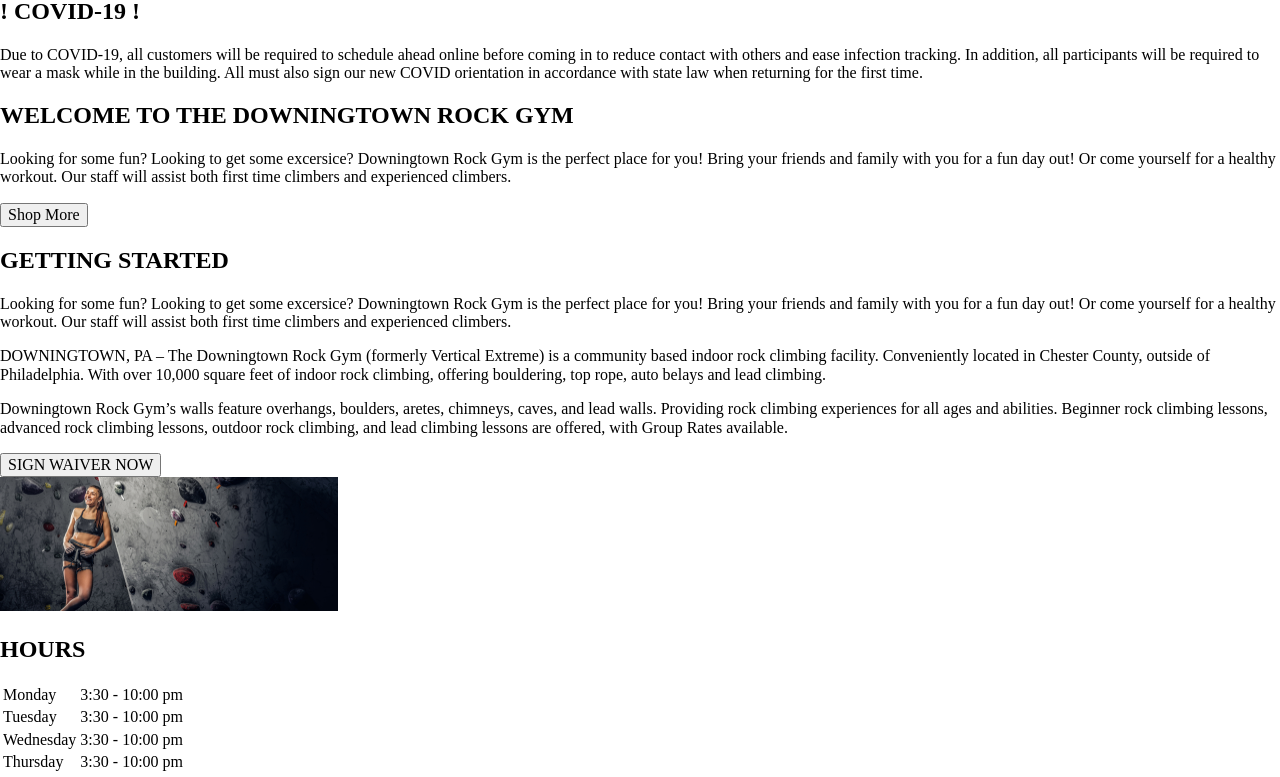
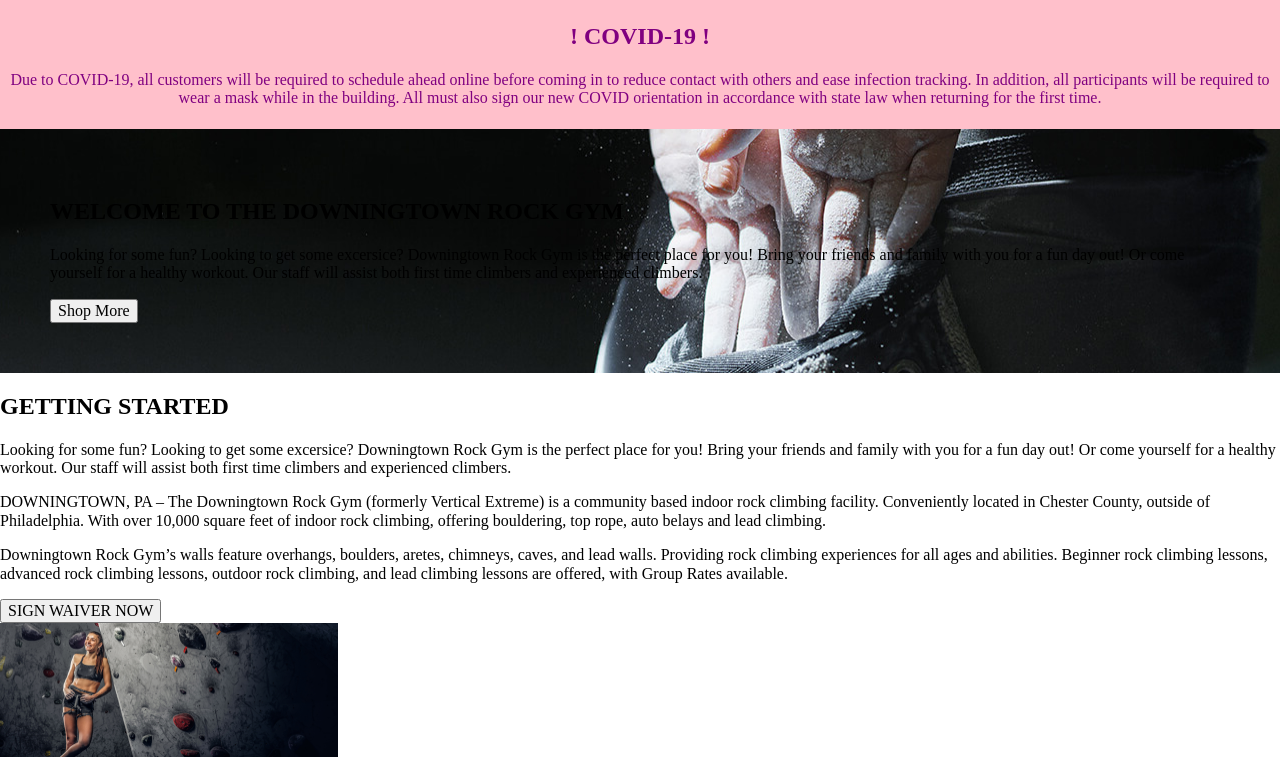
Before and after one commit to EricSweeney/Eric-Web-2-Final, a plain HTML site: page deploy/index.html in a window 1280 px wide. Shown: the part 159-936 px from the top of the page. Drawn offline with nearby package versions, Linux system fonts and the light colour scheme.

Commit message:
covid and hero SCSS begun

```diff
--- a/dev/scss/layout/_footer.scss
+++ b/dev/scss/layout/_footer.scss
@@ -1,3 +1,7 @@
 /* =============
     Footer
 ============= */
+
+footer{
+    background-color: darkblue;
+}
--- a/dev/scss/layout/_header.scss
+++ b/dev/scss/layout/_header.scss
@@ -1,3 +1,7 @@
 /* =============
     Header
 ============= */
+
+#header {
+    padding: 10px;
+}
--- /dev/null
+++ b/dev/scss/sections/_covid.scss
@@ -0,0 +1,9 @@
+/* COVID Warning */
+
+#covid {
+    width: auto;
+    text-align: center;
+    background-color: pink;
+    color: purple;
+    padding: 5px;
+}
--- /dev/null
+++ b/dev/scss/sections/_hero.scss
@@ -0,0 +1,8 @@
+
+
+#hero{
+    background-image: url(../img/Hero.png);
+    background-position: center;
+    margin-top: 0;
+    padding: 50px;
+}
--- a/dev/scss/styles.scss
+++ b/dev/scss/styles.scss
@@ -19,3 +19,10 @@
 @import "layout/_footer";
 
 // Sections Styles
+@import "sections/_covid";
+@import "sections/_group";
+@import "sections/_hero";
+@import "sections/_membership";
+@import "sections/_services";
+@import "sections/_shop";
+@import "sections/_start";
```
Also changed, not shown: deploy/css/styles.css, dev/scss/sections/_group.scss (added), dev/scss/sections/_membership.scss (added), dev/scss/sections/_services.scss (added), dev/scss/sections/_shop.scss (added), dev/scss/sections/_start.scss (added), 2 other files.
